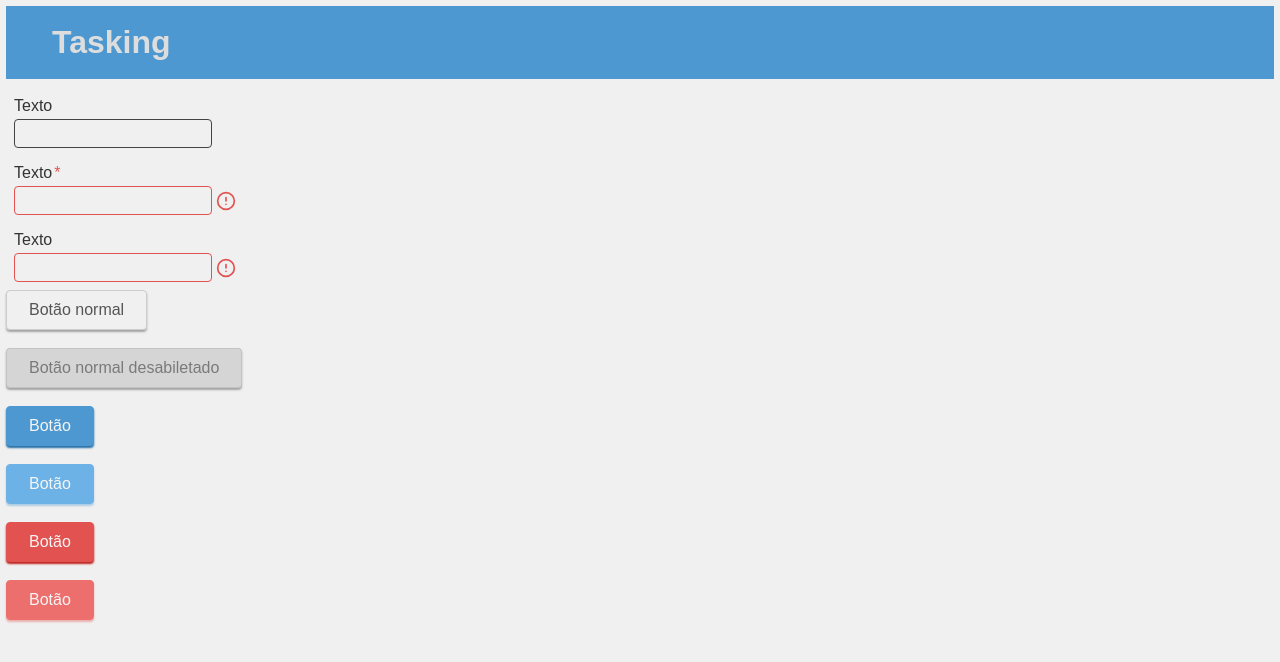
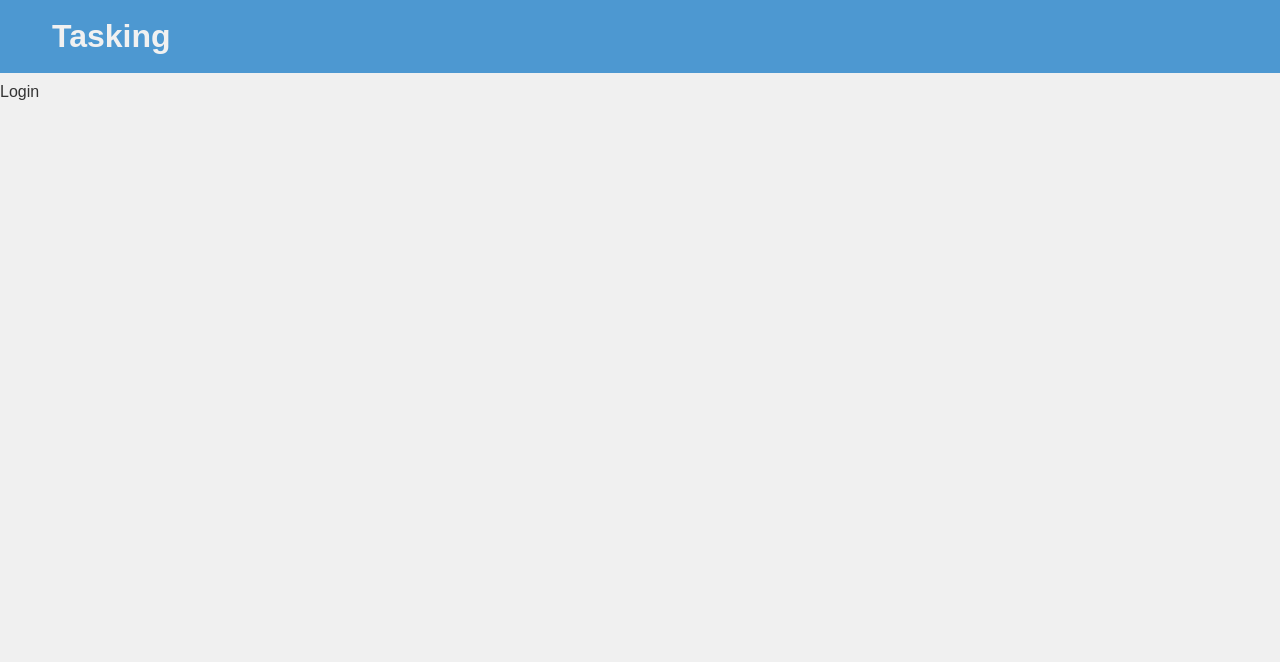
Before and after one commit to Gabriel-JM/tasking, a React (Create React App) app in the folder web/: page / in a window 1280 px wide. Shown: the top 662 px of the page. Built offline with nearby package versions, Linux system fonts and the light colour scheme.

Commit message:
Change App.tsx to use AppRouter

```diff
--- a/web/src/App.tsx
+++ b/web/src/App.tsx
@@ -1,39 +1,18 @@
 import React from 'react'
-import InputField from './components/Forms/InputField'
+import { BrowserRouter } from 'react-router-dom'
 import Title from './components/Title'
+import AppRouter from './router'
 
 import './assets/css/buttons.css'
 
 function App() {
   return (
-    <div style={{ margin: '6px' }}>
+    <>
       <Title />
-      <InputField label="Texto" type="text" />
-      <InputField label="Texto" type="text" required errors={{
-        type: 'required',
-        message: 'Required fields'
-      }}/>
-      <InputField label="Texto" type="text" errors={{
-        type: 'field',
-        message: 'Required fields, of many orther inputs, of thounsand of orther things about'
-      }} />
-      <button className="btn">Botão normal</button>
-      <br/>
-      <br/>
-      <button className="btn" disabled>Botão normal desabiletado</button>
-      <br/>
-      <br/>
-      <button className="btn primary">Botão</button>
-      <br/>
-      <br/>
-      <button className="btn primary" disabled>Botão</button>
-      <br/>
-      <br/>
-      <button className="btn danger">Botão</button>
-      <br/>
-      <br/>
-      <button className="btn danger" disabled>Botão</button>
-    </div>
+      <BrowserRouter>
+        <AppRouter />
+      </BrowserRouter>
+    </>
   )
 }
 
--- a/web/src/index.css
+++ b/web/src/index.css
@@ -12,7 +12,7 @@
   --danger-red-transparent: #e2525067;
   --container-size: 1200px;
 
-  --header-color: #ddd;
+  --header-color: #f1f1f1;
 }
 
 * {
```
